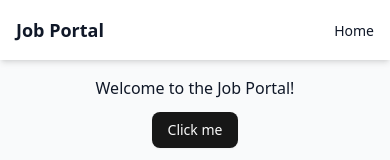
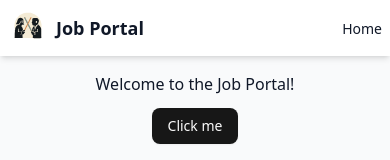
Before and after one commit to zonaporkolt/job-platform, a Vue app: page / in a window 390 px wide. Shown: the top 160 px of the page. Built offline with nearby package versions, Linux system fonts and the light colour scheme.

Commit message:
chore: update app logo and title

```diff
--- a/index.html
+++ b/index.html
@@ -2,9 +2,9 @@
 <html lang="en">
   <head>
     <meta charset="UTF-8" />
-    <link rel="icon" type="image/svg+xml" href="/vite.svg" />
+    <link rel="icon" type="image/svg+xml" href="/logo.svg" />
     <meta name="viewport" content="width=device-width, initial-scale=1.0" />
-    <title>Vite + Vue + TS</title>
+    <title>Job Portal</title>
   </head>
   <body>
     <div id="app"></div>
--- a/src/App.vue
+++ b/src/App.vue
@@ -3,8 +3,9 @@
     id="app"
     class="min-h-screen flex flex-col bg-gray-50 text-gray-900"
   >
-    <header class="p-4 bg-white shadow-md flex justify-between items-center">
-      <h1 class="text-lg md:text-2xl font-bold">
+    <header class="p-2 md:p-4 bg-white shadow-md flex justify-between items-center">
+      <h1 class="text-lg md:text-2xl font-bold flex items-center gap-2">
+        <img src="/logo.svg" alt="Logo" class="h-10 w-10 md:h-16 md:w-16">
         Job Portal
       </h1>
       <nav>
```
Also changed, not shown: public/logo.svg (added).
